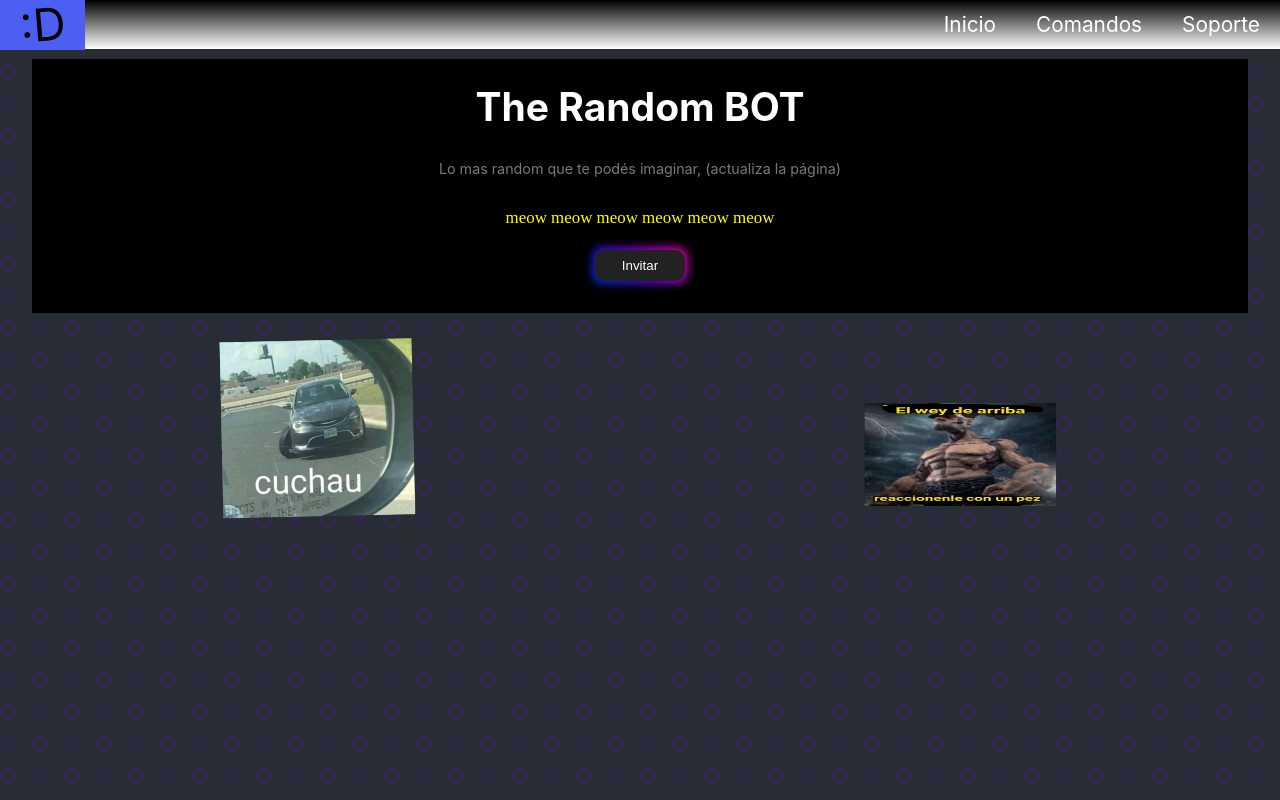
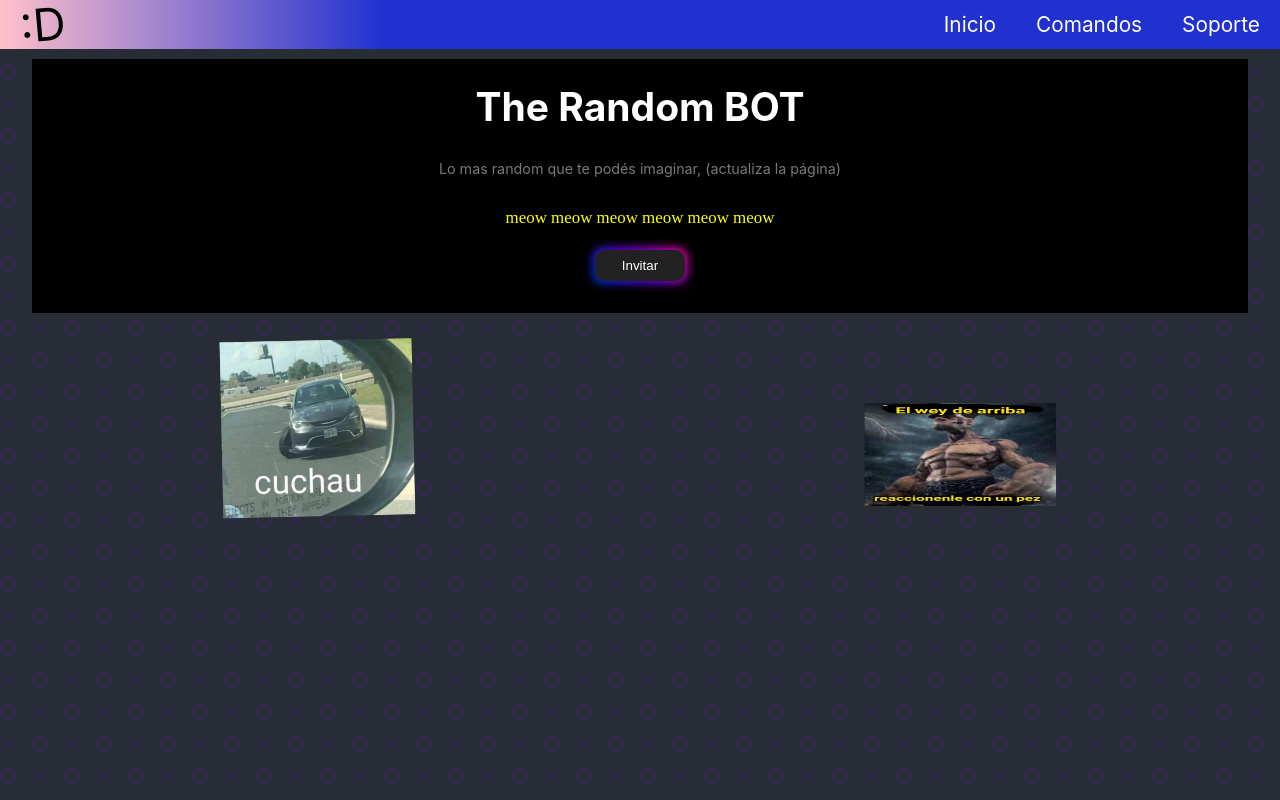
Before and after one commit to GalaxyM4/therandombot-web, a React (Create React App) app: page / in a window 1280 px wide. Built offline with nearby package versions, Linux system fonts and the light colour scheme; a web font is replaced by a local one.

Commit message:
Degradado

```diff
--- a/src/css/Home.css
+++ b/src/css/Home.css
@@ -14,7 +14,7 @@
         margin: 0;
         padding: 0;
         list-style: none;
-        background: linear-gradient(black, white);
+        background: linear-gradient(90deg,pink, #2031d0 30%);
         overflow: hidden;
     }
 
@@ -68,15 +68,6 @@
     color: white;
 }
 
-@keyframes background-nav {
-    from{background-color: #4d5ef3;}
-    to {background-color: #1f0054;}
-}
-
-.Nav-Row li:hover {
-    animation: background-nav 0.5s both;
-}
-
 
 /*Menor a 600px*/
 @media only screen and (max-width: 700px) {
```
